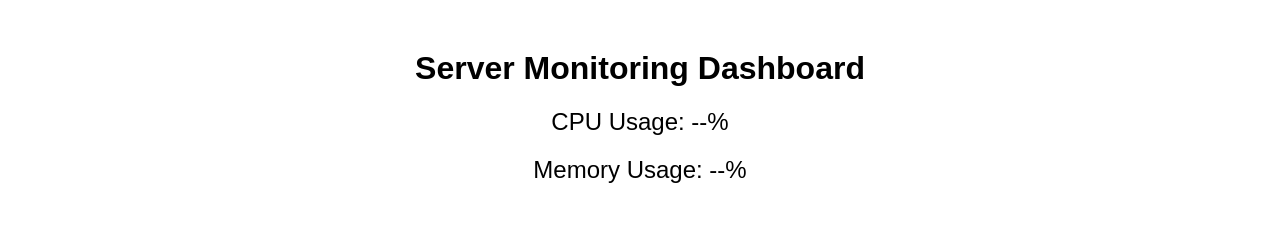
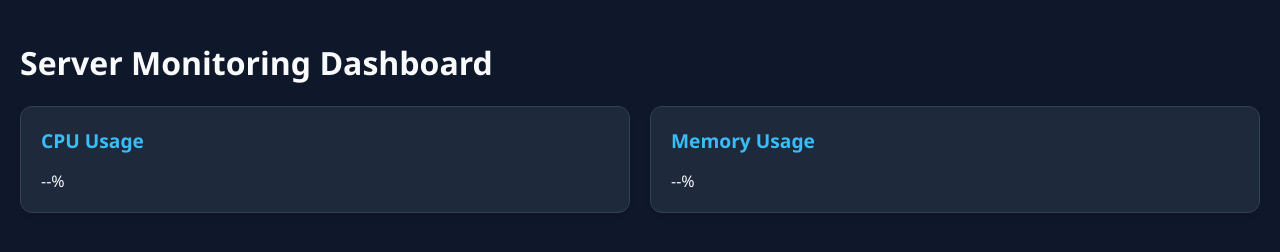
Before and after one commit to vijayaraj908/gitlabs-5, a plain HTML site: page index.html in a window 1280 px wide. Drawn offline with Linux system fonts and the light colour scheme; no server answers.

Commit message:
Updated html,css file

```diff
--- a/index.html
+++ b/index.html
@@ -1,16 +1,23 @@
 <!DOCTYPE html>
-<html>
+<html lang="en">
 <head>
+    <meta charset="UTF-8">
     <title>Server Monitoring Dashboard</title>
-    <style>
-        body { font-family: sans-serif; text-align: center; margin-top: 50px; }
-        .stat-box { font-size: 24px; margin: 20px; }
-    </style>
+    <link rel="stylesheet" href="style.css">
 </head>
 <body>
     <h1>Server Monitoring Dashboard</h1>
-    <div class="stat-box">CPU Usage: <span id="cpu">--</span>%</div>
-    <div class="stat-box">Memory Usage: <span id="memory">--</span>%</div>
+
+    <div class="dashboard">
+        <div class="card">
+            <h2>CPU Usage</h2>
+            <div class="stat-box"><span id="cpu">--</span>%</div>
+        </div>
+        <div class="card">
+            <h2>Memory Usage</h2>
+            <div class="stat-box"><span id="memory">--</span>%</div>
+        </div>
+    </div>
 
     <script>
         function updateStats() {
@@ -19,7 +26,8 @@
                 .then(data => {
                     document.getElementById('cpu').innerText = data.cpu;
                     document.getElementById('memory').innerText = data.memory;
-                });
+                })
+                .catch(err => console.error('Error fetching stats:', err));
         }
         setInterval(updateStats, 3000);
         updateStats();
--- /dev/null
+++ b/style.css
@@ -0,0 +1,54 @@
+/* General Layout */
+body {
+    background-color: #0f172a;
+    color: #f8fafc;
+    font-family: 'Segoe UI', Tahoma, Geneva, Verdana, sans-serif;
+    margin: 0;
+    padding: 20px;
+}
+
+.dashboard {
+    display: grid;
+    grid-template-columns: repeat(auto-fit, minmax(300px, 1fr));
+    gap: 20px;
+}
+
+/* Card Styling */
+.card {
+    background-color: #1e293b;
+    border-radius: 12px;
+    padding: 20px;
+    box-shadow: 0 4px 6px -1px rgba(0, 0, 0, 0.1);
+    border: 1px solid #334155;
+}
+
+h2 {
+    margin-top: 0;
+    color: #38bdf8; /* Accent Blue */
+    font-size: 1.2rem;
+}
+
+/* Status Indicators */
+.status-indicator {
+    display: inline-block;
+    width: 12px;
+    height: 12px;
+    border-radius: 50%;
+    margin-right: 8px;
+}
+
+.status-online { background-color: #22c55e; box-shadow: 0 0 8px #22c55e; }
+.status-offline { background-color: #ef4444; box-shadow: 0 0 8px #ef4444; }
+
+/* Data Tables or Lists */
+table {
+    width: 100%;
+    border-collapse: collapse;
+    margin-top: 10px;
+}
+
+th, td {
+    text-align: left;
+    padding: 10px;
+    border-bottom: 1px solid #334155;
+}
```
